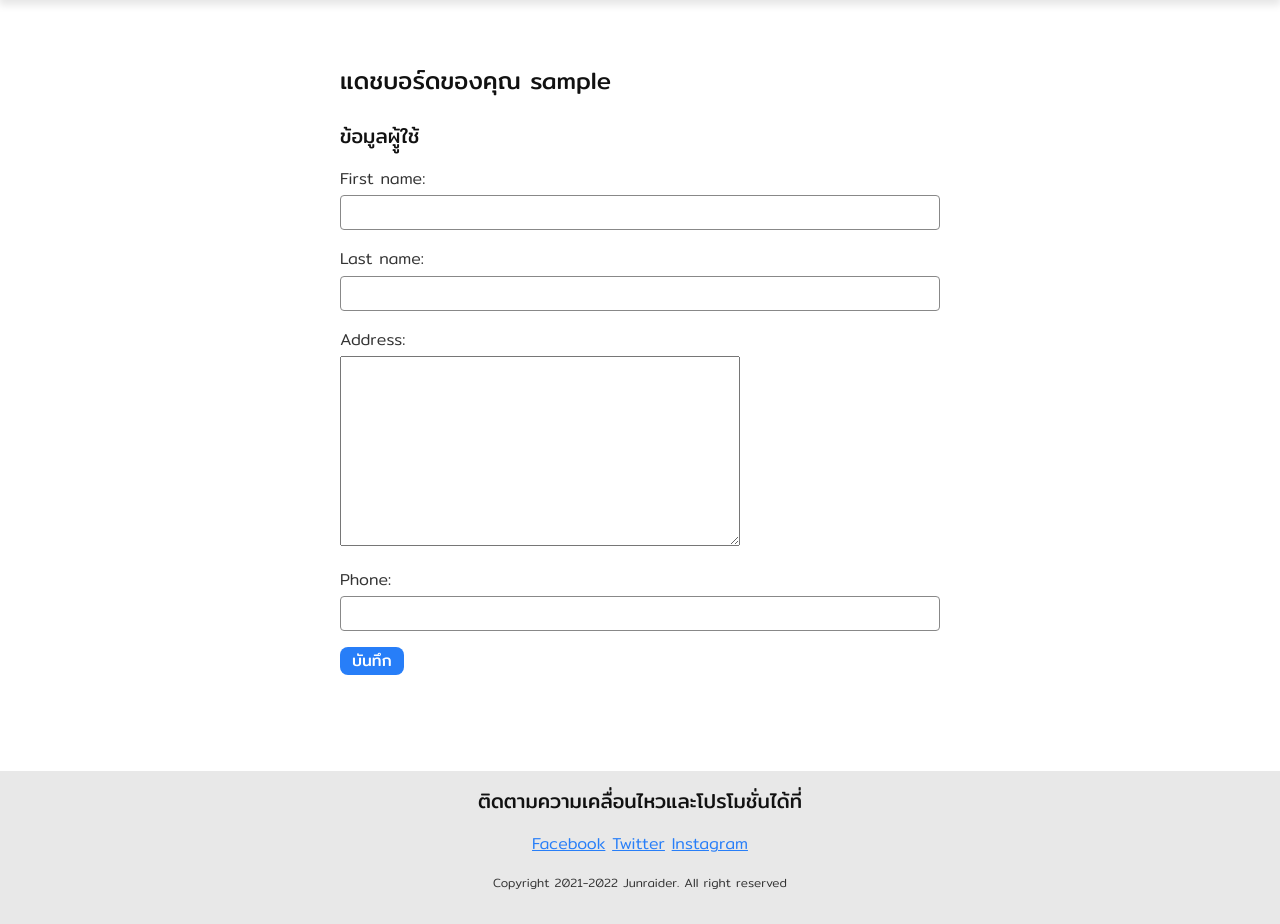
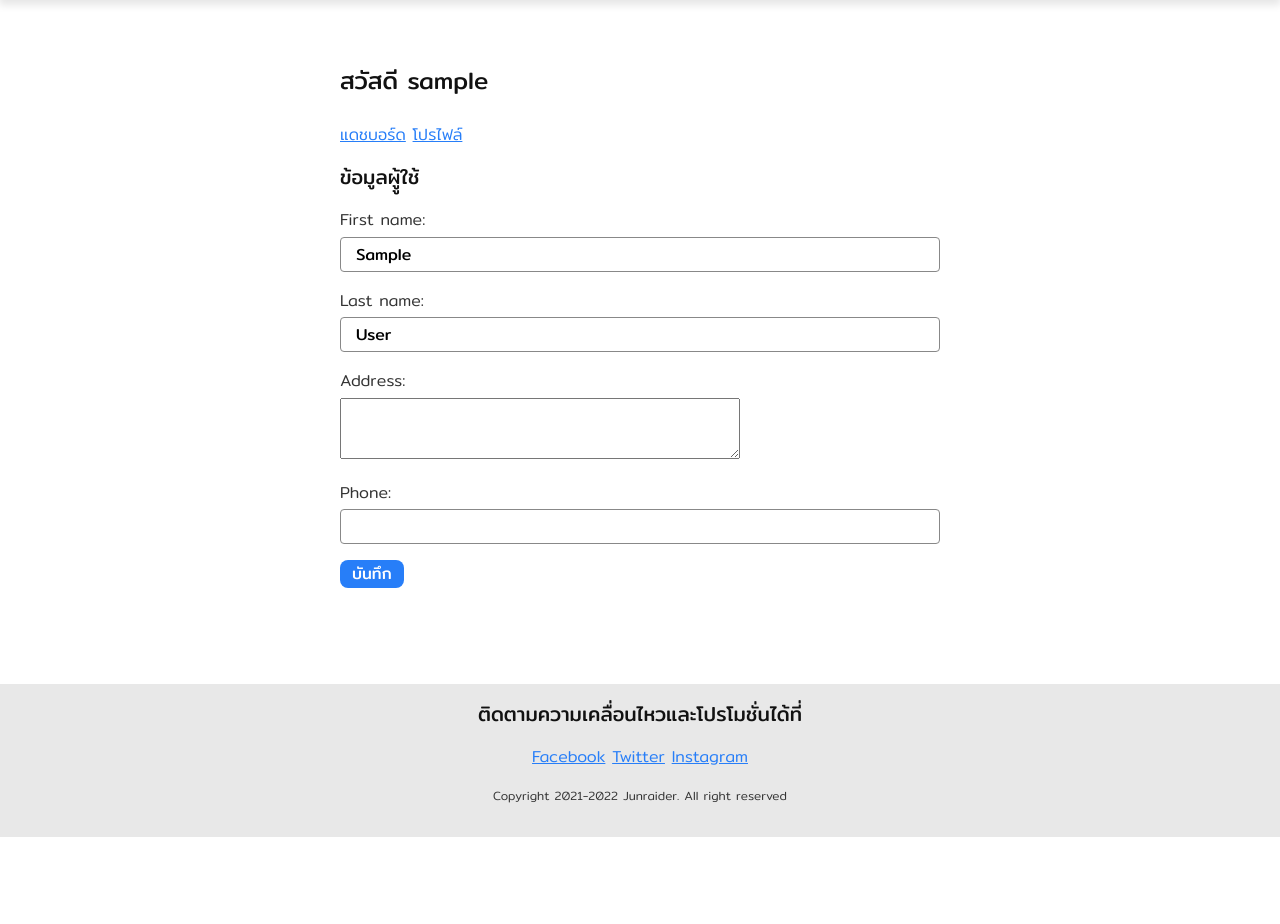
Before and after one commit to SkywalkerGK/Ice-cream-Delivery, a Django app: page /users/profile in a window 1280 px wide. Shown: the part 50-974 px from the top of the page. After the commit the page ends 887 px from the top, so only its background shows below. Run offline with Django 4.2, Linux system fonts and the light colour scheme; the visitor is signed in with stand-in values (Sample User, id 1).

Commit message:
Update-Profile

```diff
--- a/app_user/forms.py
+++ b/app_user/forms.py
@@ -13,6 +13,14 @@ class UserProfileForm(forms.ModelForm):
         fields = ("first_name","last_name")
 
 class ExtendedProfileForm(forms.ModelForm):
+    prefix = "extended"
     class Meta:
         model = Profile
         fields = ("address","phone")
+        locals = {
+            "address": "ที่อยู่",
+            "phone": "เบอร์โทรศัพท์"
+        }
+        widgets = {
+            "address": forms.Textarea(attrs={"rows" : 3})
+        }
--- a/app_user/templates/app_users/dashboard.html
+++ b/app_user/templates/app_users/dashboard.html
@@ -6,7 +6,11 @@
 {% block content %}
 <section class="content-section content-section-single">
     <div class="content-container content-container-narrow">
-        <h3 class="content-title">แดชบอร์ดของคุณ {{ user.username }}</h3>
+        <h3 class="content-title">สวัสดี {{ user.username }}</h3>
+        <p>
+            <a href="{% url 'dashboard' %}">แดชบอร์ด</a>
+            <a href="{% url 'profile' %}">โปรไฟล์</a>
+        </p>
         <p>เข้ามาได้แล้วโว้ยย</p>
 
 
--- a/app_user/templates/app_users/profile.html
+++ b/app_user/templates/app_users/profile.html
@@ -1,12 +1,16 @@
 {% extends 'app_general/components/base.html' %}
 
-{% block site_title %}แดชบอร์ด | {% endblock %}
+{% block site_title %}ข้อมูลผูู้ใช้ | {% endblock %}
 
 
 {% block content %}
 <section class="content-section content-section-single">
     <div class="content-container content-container-narrow">
-        <h3 class="content-title">แดชบอร์ดของคุณ {{ user.username }}</h3>
+        <h3 class="content-title">สวัสดี {{ user.username }}</h3>
+        <p>
+            <a href="{% url 'dashboard' %}">แดชบอร์ด</a>
+            <a href="{% url 'profile' %}">โปรไฟล์</a>
+        </p>
         <h5>ข้อมูลผูู้ใช้</h5>
         <form action="{% url 'profile' %}" method="post">
             {% csrf_token %}
--- a/app_user/views.py
+++ b/app_user/views.py
@@ -32,7 +32,7 @@ def profile(request: HttpRequest):
     user = request.user
     #POST
     if request.method == 'POST':
-        form = UserProfileForm(request.POST, instance=user) #Saveแบบ USER
+        form = UserProfileForm(request.POST, instance=user) #Saveแบบ USER (โหลดข้อมูลของข้อมูลนั้นเข้ามาใน Modelform)
         is_new_profile = False #User มี Profile
 
         try:  #พยายามอัพเดตดูก่อน
@@ -53,8 +53,11 @@ def profile(request: HttpRequest):
 
             return HttpResponseRedirect(reverse("profile"))
     else:
-        form = UserProfileForm()
-        extended_form = ExtendedProfileForm()
+        form = UserProfileForm(instance=user)
+        try:
+            extended_form = ExtendedProfileForm(instance=user.profile)
+        except:
+            extended_form = ExtendedProfileForm()
 
     #GET
     context = {
```
